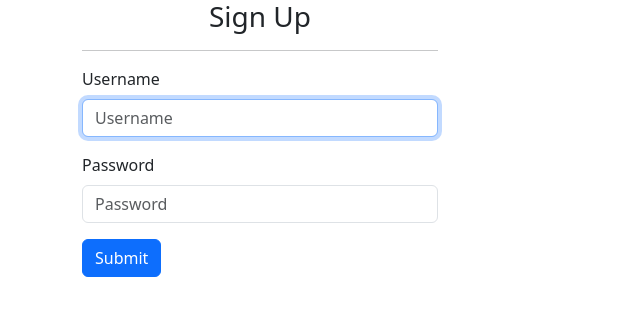
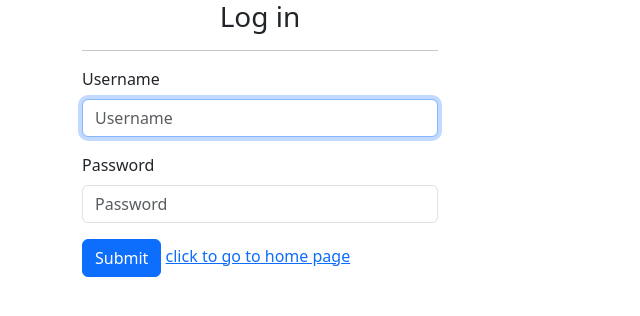
Before and after one commit to Juliet-Ol/project-awward, a Django app: page /accounts/login/ in a window 1280 px wide. Shown: the top 316 px of the page, without its empty margins (0-640 px from the left). Run offline with Django 4.2, Linux system fonts and the light colour scheme; some libraries are stand-ins or nearby versions.

Commit message:
add index url on login html for user to be able to go back

```diff
--- a/awwardsproject/templates/registration/login.html
+++ b/awwardsproject/templates/registration/login.html
@@ -14,7 +14,8 @@
         <div class="panel panel-default">
 
           <div class="panel-heading">
-            <h3 class="text-center">Sign Up</h3>
+            <h3 class="text-center">Log in </h3>
+
             <hr>
             {% if messages%}
               {%for message in messages %}
@@ -33,6 +34,9 @@
                   <button type="submit" class="btn btn-primary">Submit</button>
               {% endbuttons %}
 
+              <a class="link active" aria-current="page" href="{% url 'index'%}"> click to go to home page </a>
+
+
               <input type="hidden" name="next" value="{{next}}">
           </form>
         </div>
```
